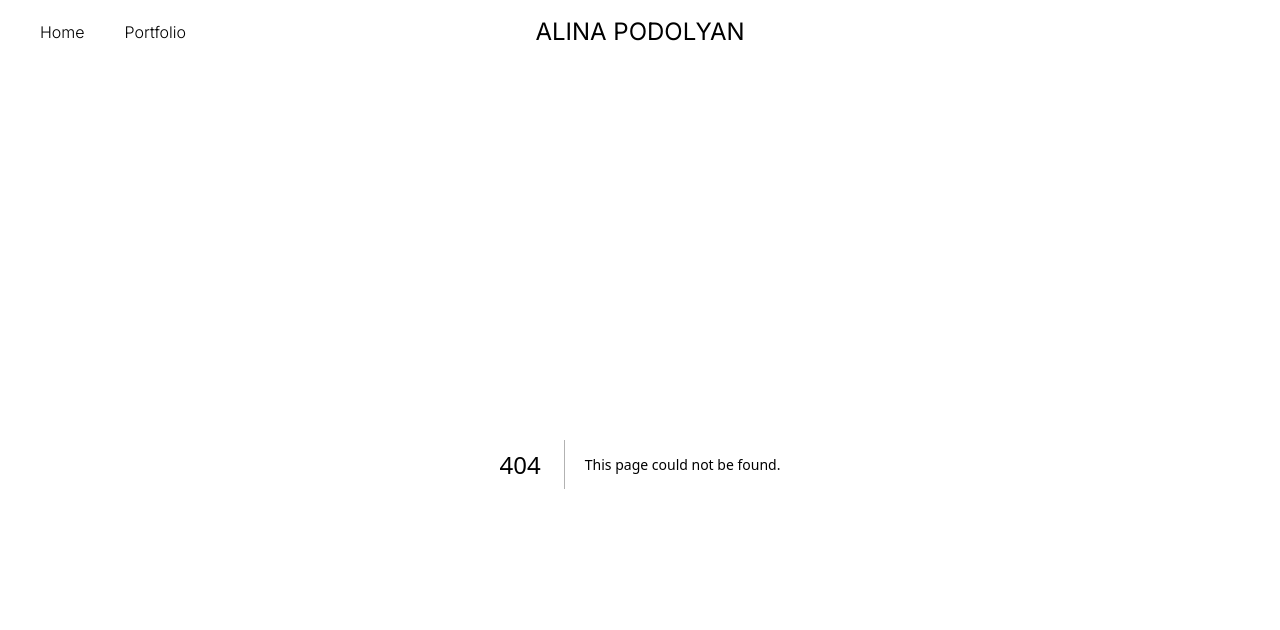
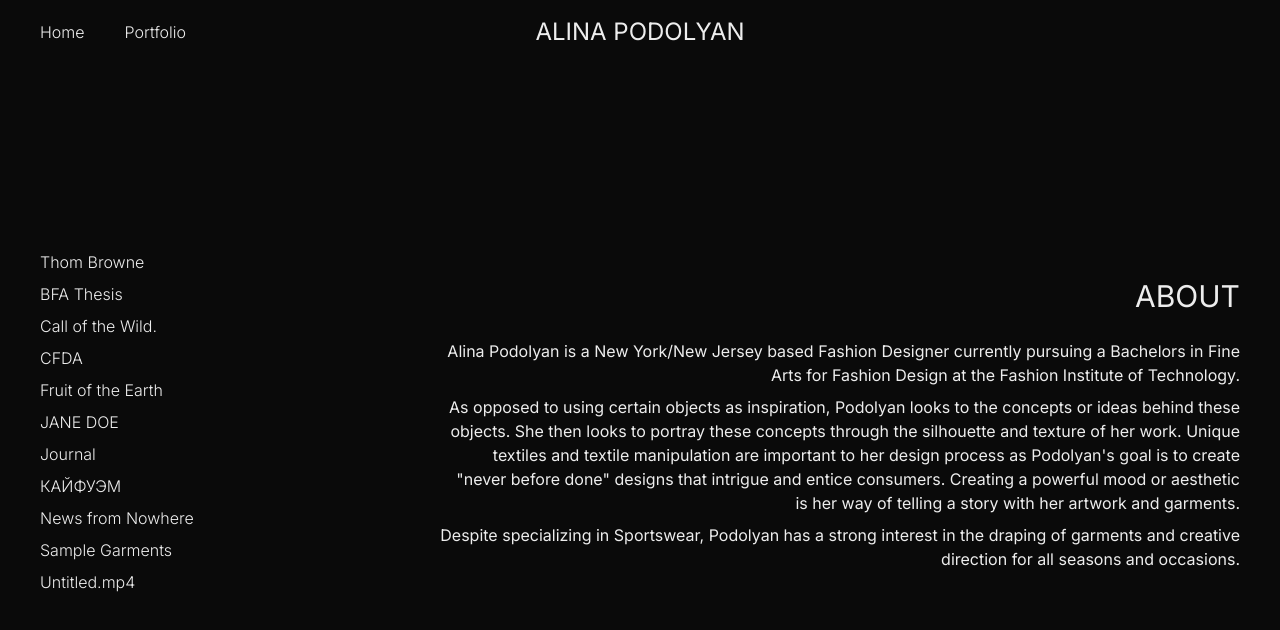
Before and after one commit to marlawn/alina-portfolio, a Next.js app: page /portfolio in a window 1280 px wide. Before the commit this address had no page. Shown: the top 630 px of the page. Built offline with nearby package versions, Linux system fonts and the light colour scheme.

Commit message:
portfolio page

```diff
--- /dev/null
+++ b/src/app/portfolio/page.tsx
@@ -0,0 +1,35 @@
+import {
+  aboutMeSection,
+  portfolioItems,
+  TPortfolioItem,
+} from "@/constants/constants";
+import Link from "next/link";
+import React from "react";
+
+export default function Portfolio() {
+  return (
+    <div className="h-full w-full flex justify-between sm:items-center items-start">
+      <section className="flex flex-col gap-2 flex-1 max-sm:hidden">
+        {portfolioItems.map((item: TPortfolioItem) => (
+          <Link
+            key={item.link}
+            href={`/portfolio/${item.link}`}
+            className="menu-item"
+          >
+            {item.title}
+          </Link>
+        ))}
+      </section>
+      <section className="flex flex-col items-end gap-5 flex-2">
+        <h2>ABOUT</h2>
+        <div className="flex flex-col gap-2">
+          {aboutMeSection.map((paragraph, index) => (
+            <p key={index} className="text-end">
+              {paragraph}
+            </p>
+          ))}
+        </div>
+      </section>
+    </div>
+  );
+}
--- /dev/null
+++ b/src/constants/constants.tsx
@@ -0,0 +1,57 @@
+export type TPortfolioItem = {
+  title: string;
+  link: string;
+};
+
+export const portfolioItems: TPortfolioItem[] = [
+  {
+    title: "Thom Browne",
+    link: "thombrowne",
+  },
+  {
+    title: "BFA Thesis",
+    link: "bfathesis",
+  },
+  {
+    title: "Call of the Wild.",
+    link: "callofthewild",
+  },
+  {
+    title: "CFDA",
+    link: "cfda",
+  },
+  {
+    title: "Fruit of the Earth",
+    link: "fruitoftheearth",
+  },
+  {
+    title: "JANE DOE",
+    link: "janedoe",
+  },
+  {
+    title: "Journal",
+    link: "journal",
+  },
+  {
+    title: "КАЙФУЭМ",
+    link: "kayfuyem",
+  },
+  {
+    title: "News from Nowhere",
+    link: "newsfromnowhere",
+  },
+  {
+    title: "Sample Garments",
+    link: "samplegarments",
+  },
+  {
+    title: "Untitled.mp4",
+    link: "untitledmp4",
+  },
+];
+
+export const aboutMeSection = [
+  "Alina Podolyan is a New York/New Jersey based Fashion Designer currently pursuing a Bachelors in Fine Arts for Fashion Design at the Fashion Institute of Technology. ",
+  'As opposed to using certain objects as inspiration, Podolyan looks to the concepts or ideas behind these objects. She then looks to portray these concepts through the silhouette and texture of her work. Unique textiles and textile manipulation are important to her design process as Podolyan\'s goal is to create "never before done" designs that intrigue and entice consumers. Creating a powerful mood or aesthetic is her way of telling a story with her artwork and garments.',
+  "Despite specializing in Sportswear, Podolyan has a strong interest in the draping of garments and creative direction for all seasons and occasions.",
+];
```
